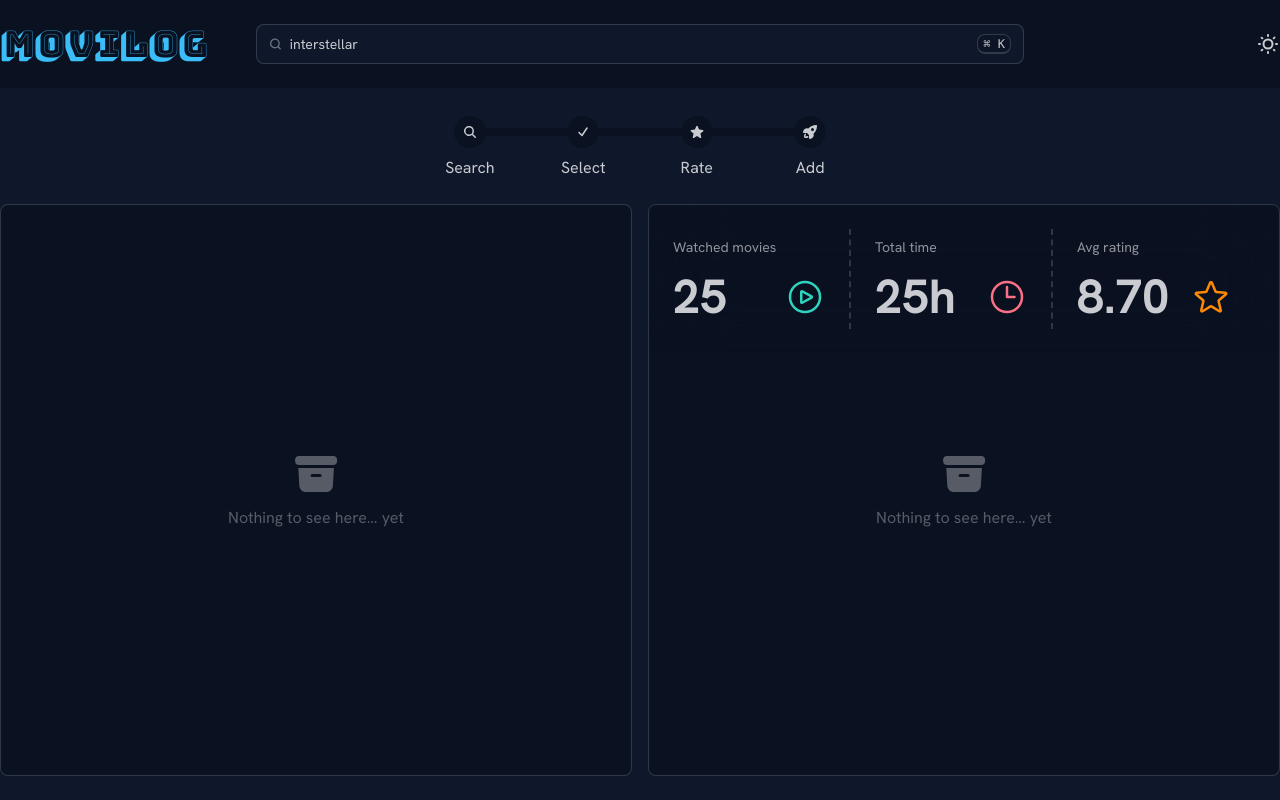
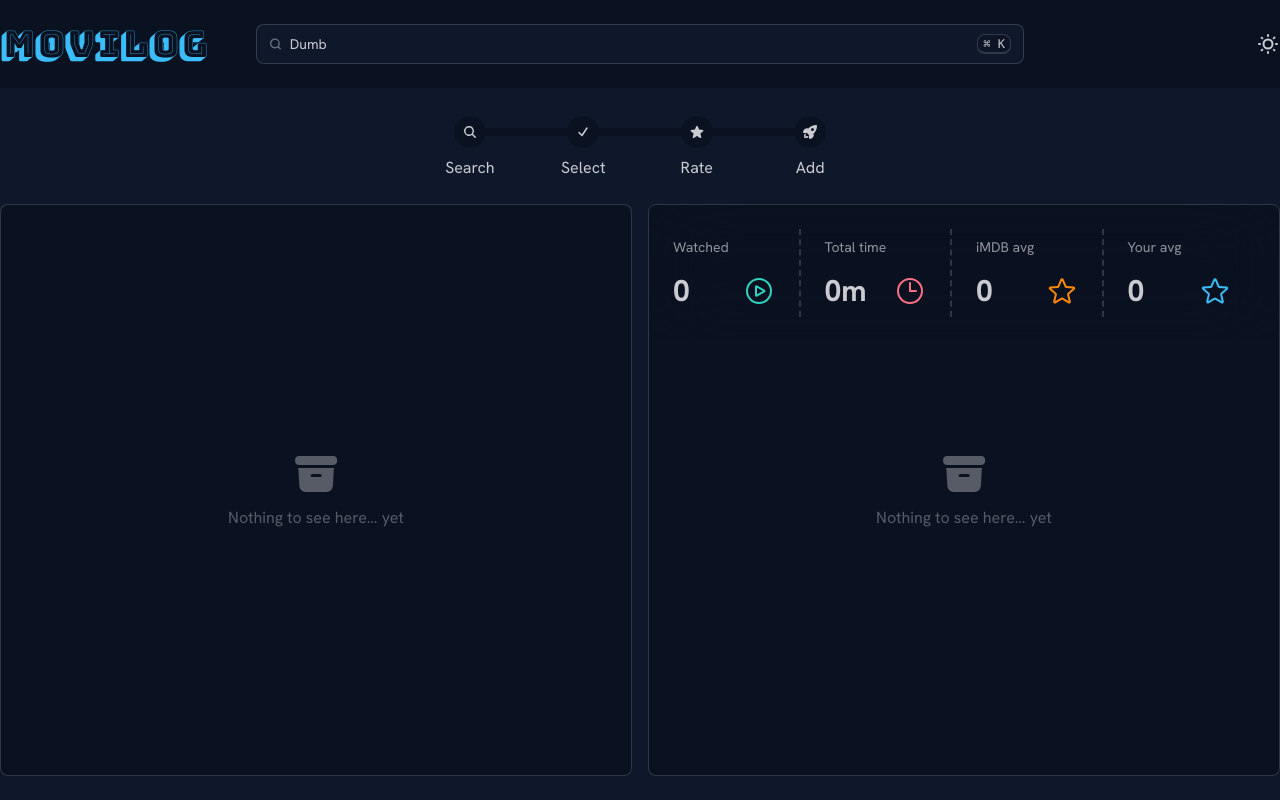
Before and after one commit to chitanava/movieList, a React (Vite) app: page / in a window 1280 px wide. Built offline with nearby package versions, Linux system fonts and the light colour scheme; no server answers.

Commit message:
feat: add stats

```diff
--- a/src/App.jsx
+++ b/src/App.jsx
@@ -19,7 +19,7 @@ import WatchedList from "./components/WatchedList.jsx";
 import useLocalStorageState from "./hooks/useLocalStorageState.js";
 
 export default function App() {
-    const [query, setQuery] = useState("interstellar");
+    const [query, setQuery] = useState("Dumb");
     const [selectedMovieID, setSelectedMovieID] = useState(null);
     const [watched, setWatched] = useLocalStorageState("watched", []);
     const [step, setStep] = useState(0);
@@ -86,7 +86,7 @@ export default function App() {
                         <MovieList movies={movies} onSelectMovie={handleSelectMovie} onStep={handleStep}/>}
                 </Box>
                 <Box>
-                    <Stats/>
+                    <Stats watched={watched}/>
                     {!selectedMovieID && watched.length === 0 && <NoResults/>}
                     {!selectedMovieID && watched.length > 0 &&
                         <WatchedList watched={watched} onDeleteWatched={handleDeleteWatched}
--- a/src/components/Stats.jsx
+++ b/src/components/Stats.jsx
@@ -1,15 +1,43 @@
-export default function Stats() {
+function calc(arr, avg = true) {
+    return arr.reduce((acc, cur, i, arr) => {
+        const value = (parseFloat(cur) || 0);
+
+        return acc + (avg ? value / arr.length : value);
+    }, 0);
+}
+
+function formatTime(time) {
+    const h = Math.trunc(time / 60);
+    const m = Number((time % 60).toFixed(2));
+
+    return h > 0 ? `${h}h` : `${m}m`;
+}
+
+function formatRating(rating) {
+    return Number.isInteger(rating) ? rating : rating.toFixed(1)
+}
+
+export default function Stats({watched}) {
+    const watchedCount = watched.length;
+    const totalTime = calc(watched.map(w => w.runtime), false);
+    const avgImdbRating = calc(watched.map(w => w.imdbRating));
+    const avgUserRating = calc(watched.map(w => w.userRating));
+
+    const formattedTotalTime = formatTime(totalTime);
+    const formattedImdbRating = formatRating(avgImdbRating);
+    const formattedUserRating = formatRating(avgUserRating);
+
     return (
         <div className='sticky top-0 backdrop-blur-2xl py-6 px-6'>
-            <ul className='grid grid-cols-3 gap-6 divide-x-2 divide-dashed divide-base-content/20'>
+            <ul className='grid grid-cols-4 gap-6 divide-x-2 divide-dashed divide-base-content/20'>
                 <li className='space-y-4 pr-6 py-2'>
-                    <div className='text-sm text-base-content/70'>Watched movies</div>
+                    <div className='text-sm text-base-content/70'>Watched</div>
                     <div className='flex justify-between items-center'>
-                        <span className='text-5xl font-bold '>25</span>
+                        <span className='text-3xl font-bold '>{watchedCount}</span>
                         <span className='text-success'>
                                 <svg xmlns="http://www.w3.org/2000/svg" fill="none" viewBox="0 0 24 24"
                                      strokeWidth={1.5} stroke="currentColor"
-                                     className="size-10">
+                                     className="size-8">
                                   <path strokeLinecap="round" strokeLinejoin="round"
                                         d="M21 12a9 9 0 1 1-18 0 9 9 0 0 1 18 0Z"/>
                                   <path strokeLinecap="round" strokeLinejoin="round"
@@ -21,11 +49,11 @@ export default function Stats() {
                 <li className='space-y-4 pr-6 py-2'>
                     <div className='text-sm text-base-content/70'>Total time</div>
                     <div className='flex justify-between items-center'>
-                        <span className='text-5xl font-bold'>25h</span>
+                        <span className='text-3xl font-bold'>{formattedTotalTime}</span>
                         <span className='text-error'>
                                 <svg xmlns="http://www.w3.org/2000/svg" fill="none" viewBox="0 0 24 24"
                                      strokeWidth={1.5} stroke="currentColor"
-                                     className="size-10">
+                                     className="size-8">
                                   <path strokeLinecap="round" strokeLinejoin="round"
                                         d="M12 6v6h4.5m4.5 0a9 9 0 1 1-18 0 9 9 0 0 1 18 0Z"/>
                                 </svg>
@@ -33,13 +61,27 @@ export default function Stats() {
                     </div>
                 </li>
                 <li className='space-y-4 pr-6 py-2'>
-                    <div className='text-sm text-base-content/70'>Avg rating</div>
+                    <div className='text-sm text-base-content/70'>iMDB avg</div>
                     <div className='flex justify-between items-center'>
-                        <span className='text-5xl font-bold '>8.70</span>
+                        <span className='text-3xl font-bold '>{formattedImdbRating}</span>
                         <span className='text-orange-400'>
                                 <svg xmlns="http://www.w3.org/2000/svg" fill="none" viewBox="0 0 24 24"
                                      strokeWidth={1.5} stroke="currentColor"
-                                     className="size-10">
+                                     className="size-8">
+                                  <path strokeLinecap="round" strokeLinejoin="round"
+                                        d="M11.48 3.499a.562.562 0 0 1 1.04 0l2.125 5.111a.563.563 0 0 0 .475.345l5.518.442c.499.04.701.663.321.988l-4.204 3.602a.563.563 0 0 0-.182.557l1.285 5.385a.562.562 0 0 1-.84.61l-4.725-2.885a.562.562 0 0 0-.586 0L6.982 20.54a.562.562 0 0 1-.84-.61l1.285-5.386a.562.562 0 0 0-.182-.557l-4.204-3.602a.562.562 0 0 1 .321-.988l5.518-.442a.563.563 0 0 0 .475-.345L11.48 3.5Z"/>
+                                </svg>
+                            </span>
+                    </div>
+                </li>
+                <li className='space-y-4 pr-6 py-2'>
+                    <div className='text-sm text-base-content/70'>Your avg</div>
+                    <div className='flex justify-between items-center'>
+                        <span className='text-3xl font-bold '>{formattedUserRating}</span>
+                        <span className='text-primary'>
+                                <svg xmlns="http://www.w3.org/2000/svg" fill="none" viewBox="0 0 24 24"
+                                     strokeWidth={1.5} stroke="currentColor"
+                                     className="size-8">
                                   <path strokeLinecap="round" strokeLinejoin="round"
                                         d="M11.48 3.499a.562.562 0 0 1 1.04 0l2.125 5.111a.563.563 0 0 0 .475.345l5.518.442c.499.04.701.663.321.988l-4.204 3.602a.563.563 0 0 0-.182.557l1.285 5.385a.562.562 0 0 1-.84.61l-4.725-2.885a.562.562 0 0 0-.586 0L6.982 20.54a.562.562 0 0 1-.84-.61l1.285-5.386a.562.562 0 0 0-.182-.557l-4.204-3.602a.562.562 0 0 1 .321-.988l5.518-.442a.563.563 0 0 0 .475-.345L11.48 3.5Z"/>
                                 </svg>
```
